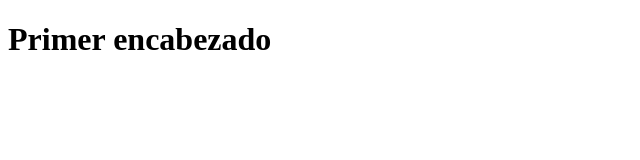
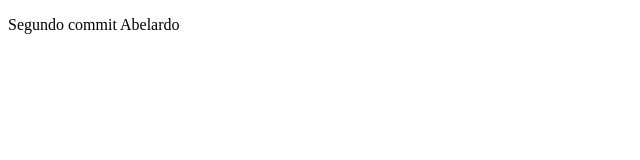
Before and after one commit to sdelafuente2013/clase-git, a plain HTML site: page index.html in a window 1280 px wide. Shown: the whole page, without its empty margins (0-640 px from the left). Drawn offline with Linux system fonts and the light colour scheme.

Commit message:
Version 03 Otros cambios en el Index

```diff
--- a/index.html
+++ b/index.html
@@ -4,6 +4,6 @@
     <title>Document</title>
 </head>
 <body>
-    <h1>Primer encabezado</h1>
+    <p>Segundo commit Abelardo</p>
 </body>
 </html>
```
